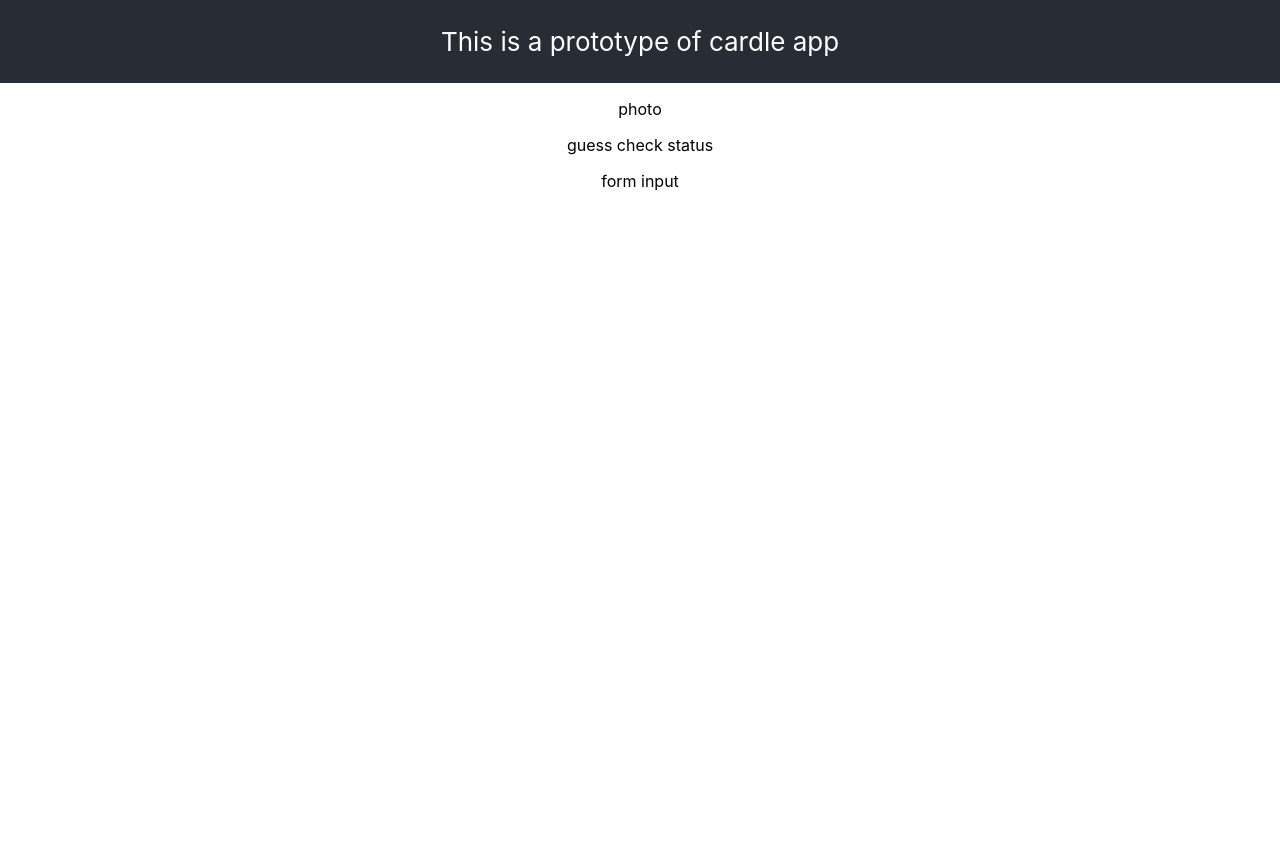
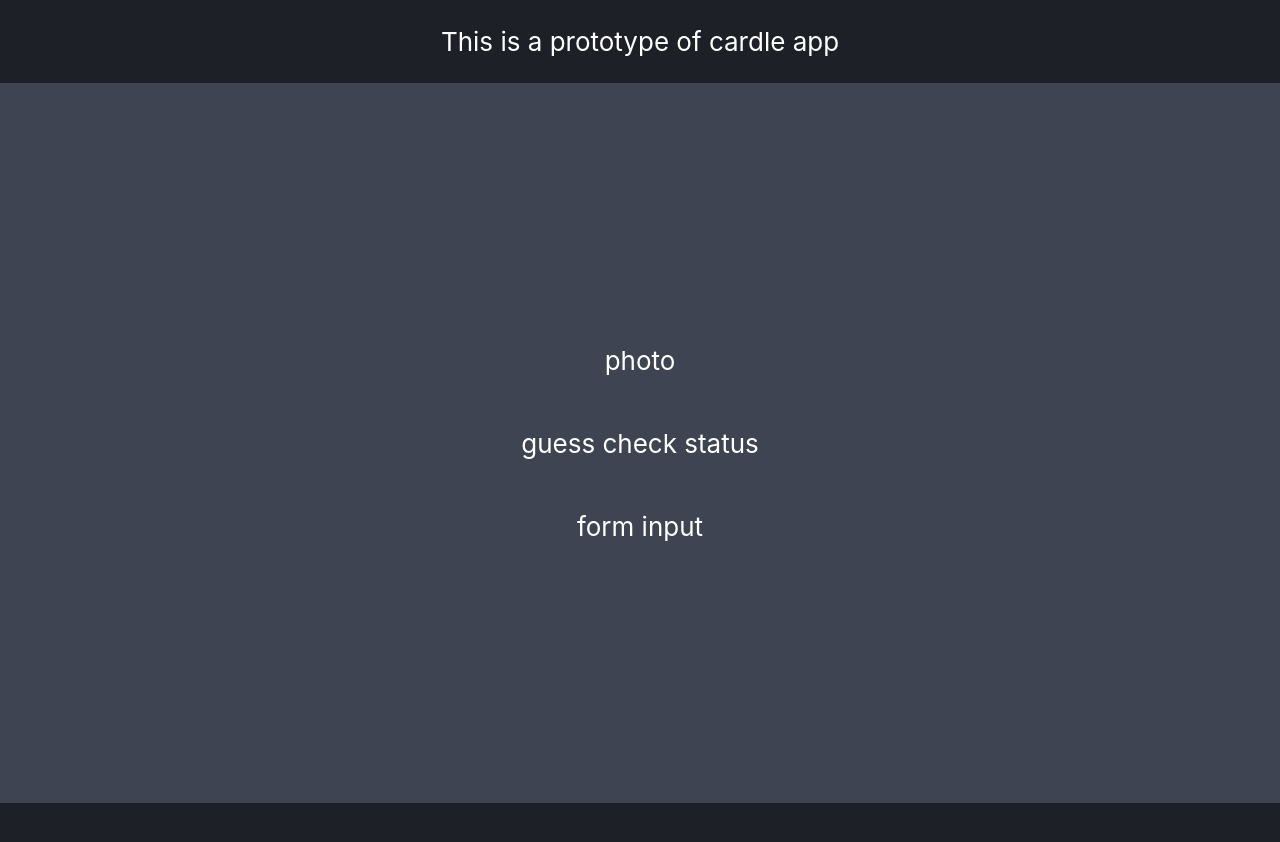
Before and after one commit to 3216workbench/cardle, a React (Create React App) app: page / in a window 1280 px wide. Before the commit the page ends 800 px from the top, so only its background shows below. Built offline with nearby package versions, Linux system fonts and the light colour scheme.

Commit message:
layout colours

```diff
--- a/src/App.css
+++ b/src/App.css
@@ -4,7 +4,7 @@
 
 
 .App-header {
-  background-color: #282c34;
+  background-color: #1d2026;
   min-height: 5vh;
   display: flex;
   flex-direction: column;
@@ -13,3 +13,25 @@
   font-size: calc(10px + 2vmin);
   color: white;
 }
+
+.App-main {
+  background-color: #3e4451;
+  min-height: 90vh;
+  display: flex;
+  flex-direction: column;
+  align-items: center;
+  justify-content: center;
+  font-size: calc(10px + 2vmin);
+  color: white;
+}
+
+.App-footer {
+  background-color: #1d2026;
+  min-height: 5vh;
+  display: flex;
+  flex-direction: column;
+  align-items: center;
+  justify-content: center;
+  font-size: calc(10px + 2vmin);
+  color: white;
+}
--- a/src/App.js
+++ b/src/App.js
@@ -9,7 +9,7 @@ function App() {
           This is a prototype of cardle app
         </p>
       </header>
-      <main>
+      <main className="App-main">
         <div>
           <p>
             photo
@@ -26,7 +26,7 @@ function App() {
           </p>
         </div>
       </main>
-      <footer></footer>
+      <footer className="App-footer"></footer>
     </div>
   );
 }
```
